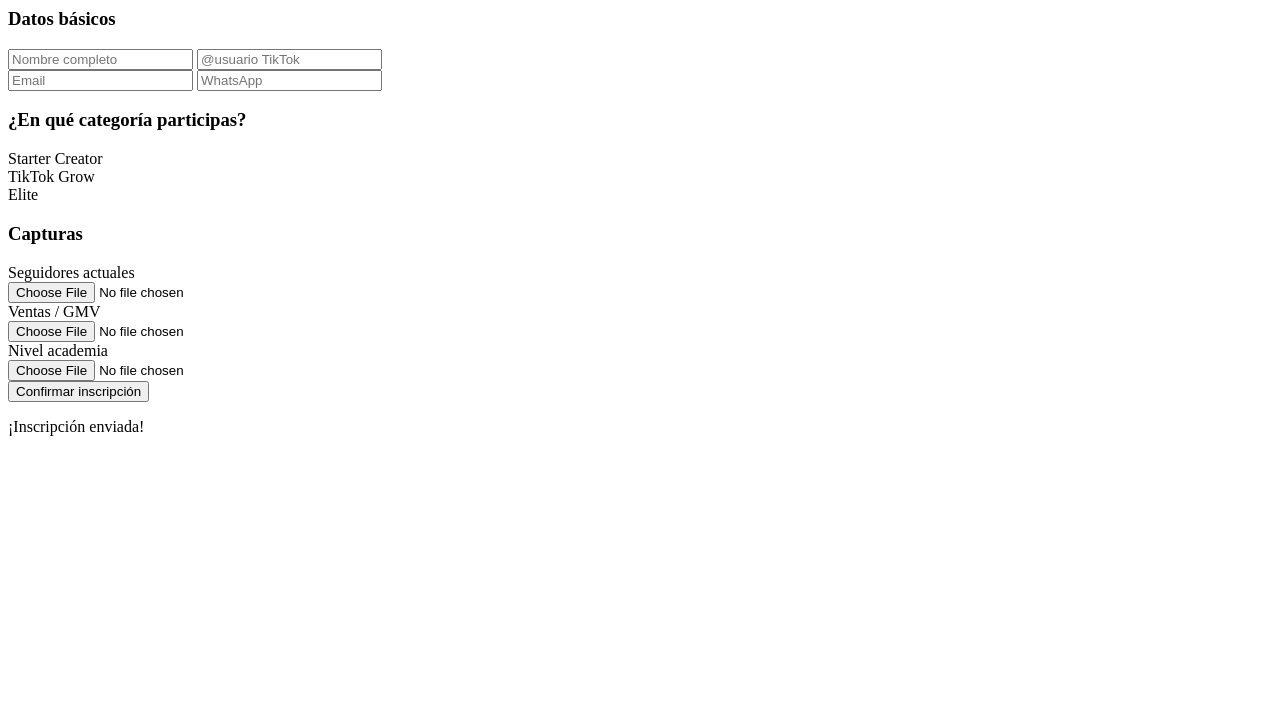
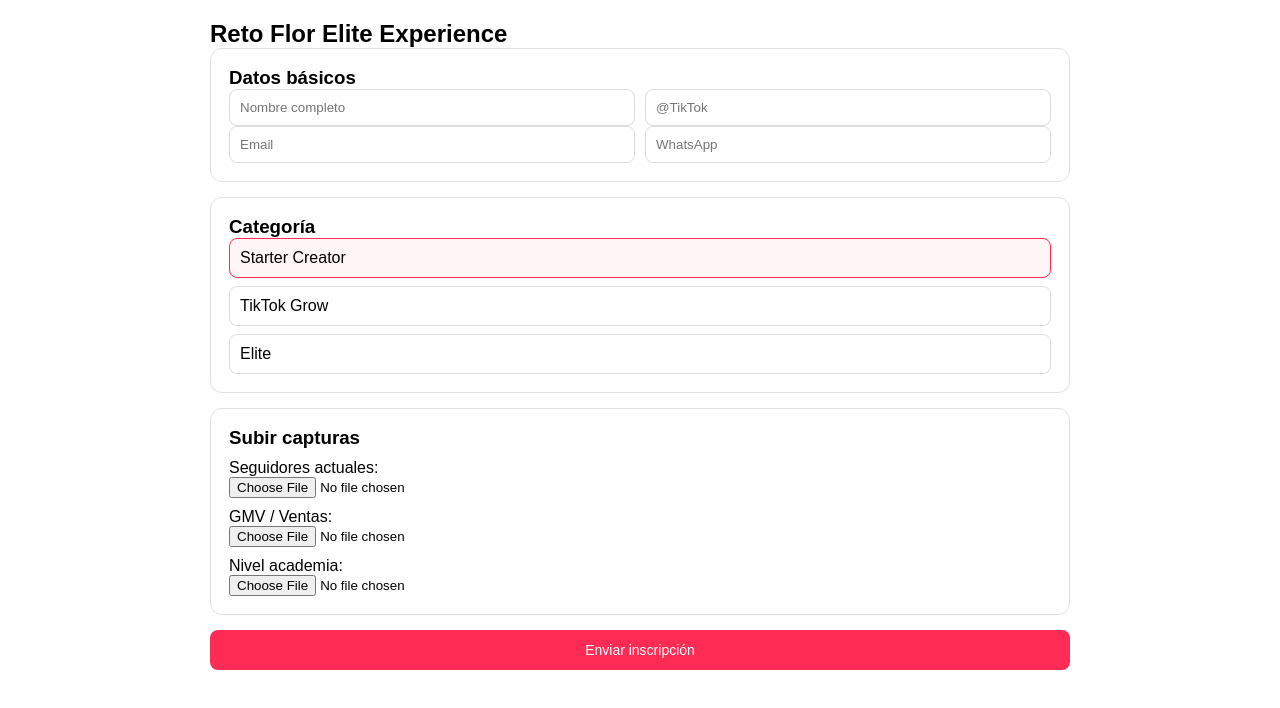
Before and after one commit to vianadelacruz89-ux/retoFlorEliteExperience, a plain HTML site: page index.html in a window 1280 px wide. Both pictures are taken after a click on the element "Starter Creator". Drawn offline with nearby package versions, Linux system fonts and the light colour scheme.

Commit message:
Refactor HTML structure and add styles for form

```diff
--- a/index.html
+++ b/index.html
@@ -1,71 +1,198 @@
-<!-- INSCRIPCION -->
-<div class="panel" id="panel-inscripcion">
+<!DOCTYPE html>
+<html lang="es">
+<head>
+  <meta charset="UTF-8">
+  <meta name="viewport" content="width=device-width, initial-scale=1.0">
+  <title>Reto Flor Elite Experience</title>
 
+  <link rel="stylesheet" href="https://cdn.jsdelivr.net/npm/@tabler/icons@latest/tabler-icons.min.css">
+
+  <style>
+  /* ===== TU CSS ORIGINAL (SIN CAMBIOS) ===== */
+  * { box-sizing: border-box; margin: 0; padding: 0; }
+  .sr-only { position: absolute; width: 1px; height: 1px; overflow: hidden; clip: rect(0,0,0,0); }
+
+  :root {
+    --color-background-primary: #ffffff;
+    --color-background-secondary: #f5f5f5;
+    --color-border-tertiary: #e0e0e0;
+    --color-text-primary: #1a1a1a;
+    --color-text-secondary: #666666;
+    --border-radius-md: 8px;
+    --border-radius-lg: 12px;
+  }
+
+  body { font-family: Arial, sans-serif; background: #fff; }
+
+  .container { max-width: 900px; margin: auto; padding: 20px; }
+
+  .card {
+    background: var(--color-background-primary);
+    border: 1px solid var(--color-border-tertiary);
+    border-radius: var(--border-radius-lg);
+    padding: 18px;
+    margin-bottom: 15px;
+  }
+
+  .form-row { display: grid; grid-template-columns: 1fr 1fr; gap: 10px; }
+  .form-row input {
+    padding: 10px;
+    border: 1px solid #ddd;
+    border-radius: 8px;
+  }
+
+  .submit-btn {
+    width: 100%;
+    padding: 12px;
+    background: #fe2c55;
+    color: white;
+    border: none;
+    border-radius: 8px;
+    cursor: pointer;
+    font-size: 14px;
+  }
+
+  .radio-group { display: flex; flex-direction: column; gap: 8px; }
+  .radio-opt {
+    padding: 10px;
+    border: 1px solid #ddd;
+    border-radius: 8px;
+    cursor: pointer;
+  }
+  .radio-opt.selected { border-color: #fe2c55; background: #fff5f7; }
+
+  .upload-item { margin-top: 10px; }
+  .upload-item input { width: 100%; }
+
+  .success-state {
+    display: none;
+    text-align: center;
+    padding: 30px;
+  }
+
+  .success-icon {
+    width: 60px;
+    height: 60px;
+    border-radius: 50%;
+    background: #eaf3de;
+    display: flex;
+    align-items: center;
+    justify-content: center;
+    margin: auto;
+    margin-bottom: 10px;
+  }
+  </style>
+</head>
+
+<body>
+
+<div class="container">
+
+  <h2>Reto Flor Elite Experience</h2>
+
+  <!-- FORMULARIO -->
   <form id="inscripcionForm">
 
     <div class="card">
-    <h3><i class="ti ti-user-circle"></i> Datos básicos</h3>
+      <h3>Datos básicos</h3>
 
       <div class="form-row">
-      <input type="text" name="nombre" placeholder="Nombre completo" required />
-      <input type="text" name="tiktok" placeholder="@usuario TikTok" required />
+        <input type="text" name="nombre" placeholder="Nombre completo" required>
+        <input type="text" name="tiktok" placeholder="@TikTok" required>
       </div>
 
       <div class="form-row">
-      <input type="email" name="email" placeholder="Email" required />
-      <input type="text" name="whatsapp" placeholder="WhatsApp" required />
+        <input type="email" name="email" placeholder="Email" required>
+        <input type="text" name="whatsapp" placeholder="WhatsApp" required>
       </div>
     </div>
 
     <div class="card">
-    <h3><i class="ti ti-layout-list"></i> ¿En qué categoría participas?</h3>
+      <h3>Categoría</h3>
 
       <div class="radio-group">
-      <div class="radio-opt selected" onclick="selectCat(this, 'starter')">
-        <div class="radio-dot"></div>
-        <div><div style="font-weight:500">Starter Creator</div></div>
-      </div>
-
-      <div class="radio-opt" onclick="selectCat(this, 'grow')">
-        <div class="radio-dot"></div>
-        <div><div style="font-weight:500">TikTok Grow</div></div>
-      </div>
-
-      <div class="radio-opt" onclick="selectCat(this, 'elite')">
-        <div class="radio-dot"></div>
-        <div><div style="font-weight:500">Elite</div></div>
-      </div>
+        <div class="radio-opt selected" onclick="selectCat(this,'starter')">Starter Creator</div>
+        <div class="radio-opt" onclick="selectCat(this,'grow')">TikTok Grow</div>
+        <div class="radio-opt" onclick="selectCat(this,'elite')">Elite</div>
       </div>
     </div>
 
     <div class="card">
-    <h3><i class="ti ti-camera"></i> Capturas</h3>
+      <h3>Subir capturas</h3>
 
-    <div class="form-section">
-      <div class="form-label">Seguidores actuales</div>
+      <div class="upload-item">
+        Seguidores actuales:
         <input type="file" name="seguidores" required>
       </div>
 
-    <div class="form-section">
-      <div class="form-label">Ventas / GMV</div>
+      <div class="upload-item">
+        GMV / Ventas:
         <input type="file" name="gmv" required>
       </div>
 
-    <div class="form-section">
-      <div class="form-label">Nivel academia</div>
+      <div class="upload-item">
+        Nivel academia:
         <input type="file" name="nivel" required>
       </div>
     </div>
 
     <button class="submit-btn" type="submit">
-    <i class="ti ti-flag"></i> Confirmar inscripción
+      Enviar inscripción
     </button>
 
   </form>
 
+  <!-- SUCCESS -->
   <div class="success-state" id="success-state">
-  <div class="success-icon"><i class="ti ti-check"></i></div>
-  <div style="font-size:16px;font-weight:500">¡Inscripción enviada!</div>
+    <div class="success-icon">✔</div>
+    <h3>¡Inscripción enviada!</h3>
+    <p>Revisaremos tus datos pronto.</p>
   </div>
 
 </div>
+
+<script>
+const scriptURL = "https://script.google.com/macros/s/AKfycbwc4VfVSTI5CUXxPaTxhxC988Tq9ZIQJeDReRCAfbrjieAO89JQ3xuUmXPnsf194g7r/exec";
+
+let categoria = "starter";
+
+function selectCat(el, value) {
+  document.querySelectorAll('.radio-opt').forEach(r => r.classList.remove('selected'));
+  el.classList.add('selected');
+  categoria = value;
+}
+
+document.getElementById("inscripcionForm").addEventListener("submit", async (e) => {
+  e.preventDefault();
+
+  const form = e.target;
+  const formData = new FormData();
+
+  formData.append("nombre", form.nombre.value);
+  formData.append("tiktok", form.tiktok.value);
+  formData.append("email", form.email.value);
+  formData.append("whatsapp", form.whatsapp.value);
+  formData.append("categoria", categoria);
+
+  formData.append("seguidores", form.seguidores.files[0]);
+  formData.append("gmv", form.gmv.files[0]);
+  formData.append("nivel", form.nivel.files[0]);
+
+  try {
+    await fetch(scriptURL, {
+      method: "POST",
+      body: formData
+    });
+
+    form.style.display = "none";
+    document.getElementById("success-state").style.display = "block";
+
+  } catch (err) {
+    alert("Error al enviar");
+    console.log(err);
+  }
+});
+</script>
+
+</body>
+</html>
```
Lines whose indentation alone changed are shown as unchanged.
